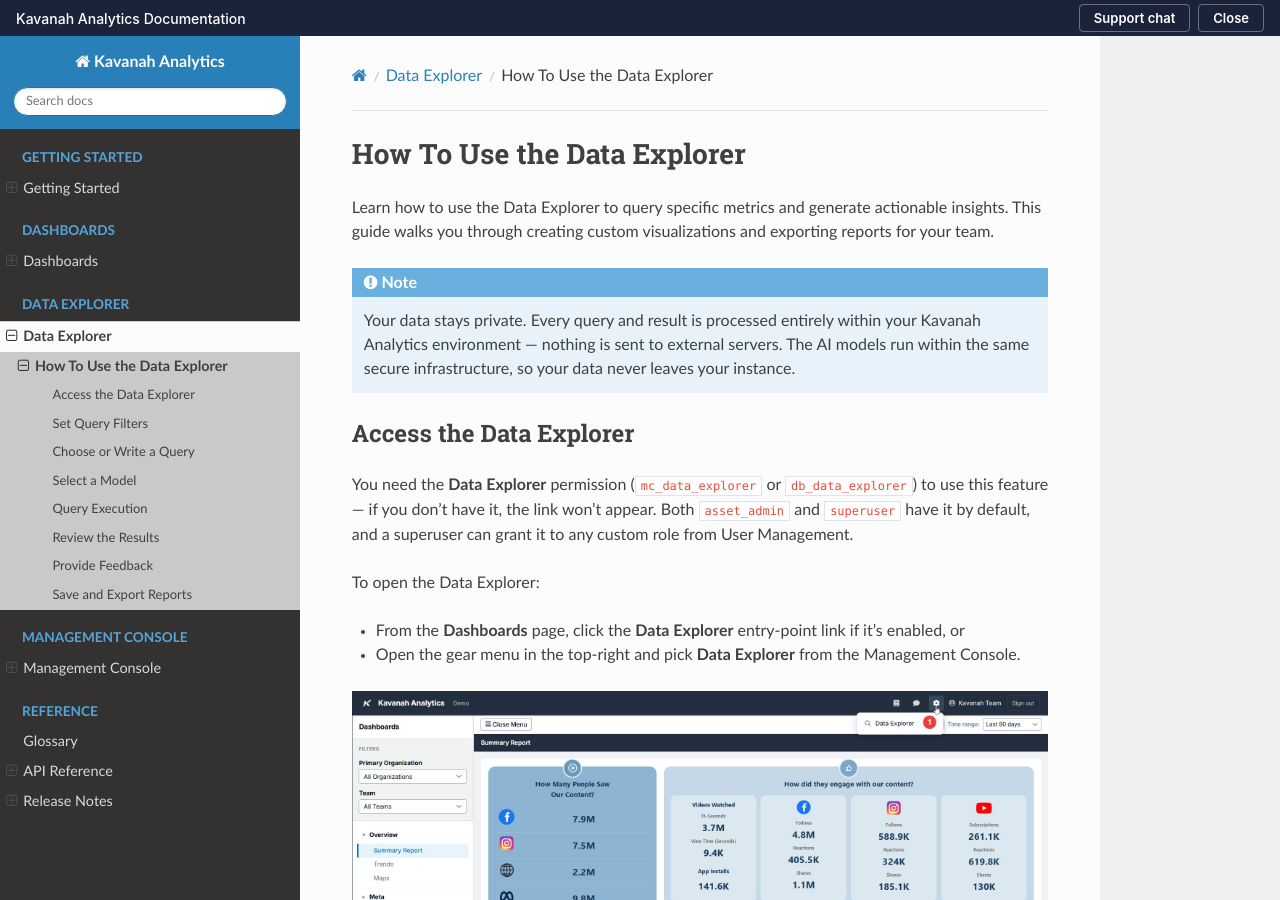
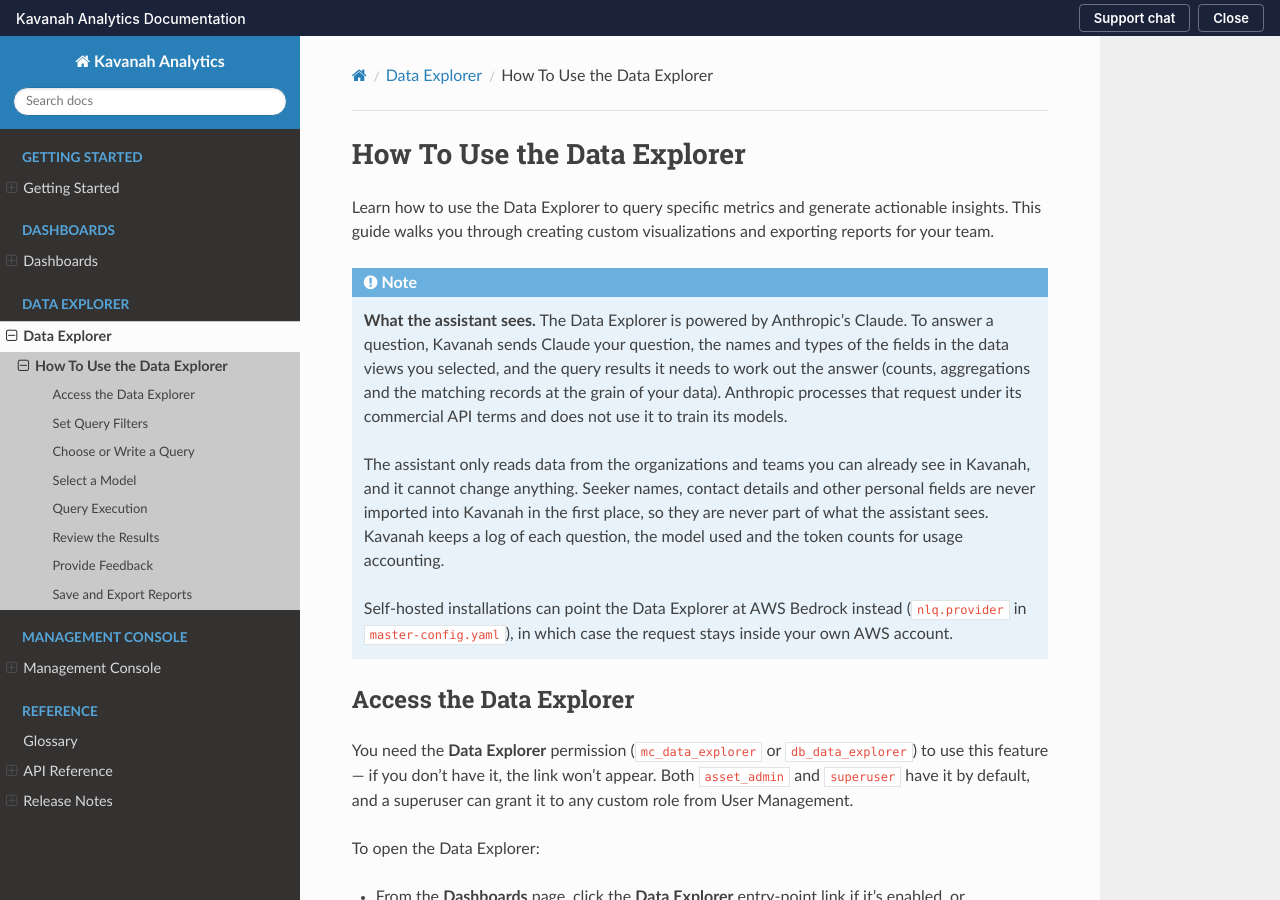
Before and after one commit to Kavanah/kavanah-analytics, a Sphinx documentation site: the page built from docs/documentation/guide-data-explorer/overview.rst, in a window 1280 px wide and 900 px high. Built offline with Sphinx 7.4.7 and the Read the Docs theme 3.1.0, drawn with Linux system fonts in a browser that asks for light colours.

Commit message:
Kavanah Analytics v0.57.2 for the King and the Kingdom
Documentation: the Data Explorer guide now describes what the assistant sends to the model provider.

Source: 29ee5905ca38c4876d52483821a9b48680a372ef

```diff
--- a/docs/documentation/guide-data-explorer/overview.rst
+++ b/docs/documentation/guide-data-explorer/overview.rst
@@ -10,10 +10,24 @@ visualizations and exporting reports for your team.
 
 .. note::
 
-   Your data stays private. Every query and result is processed entirely
-   within your Kavanah Analytics environment — nothing is sent to external
-   servers. The AI models run within the same secure infrastructure, so your
-   data never leaves your instance.
+   **What the assistant sees.** The Data Explorer is powered by Anthropic's
+   Claude. To answer a question, Kavanah sends Claude your question, the
+   names and types of the fields in the data views you selected, and the
+   query results it needs to work out the answer (counts, aggregations and
+   the matching records at the grain of your data). Anthropic processes
+   that request under its commercial API terms and does not use it to train
+   its models.
+
+   The assistant only reads data from the organizations and teams you can
+   already see in Kavanah, and it cannot change anything. Seeker names,
+   contact details and other personal fields are never imported into
+   Kavanah in the first place, so they are never part of what the assistant
+   sees. Kavanah keeps a log of each question, the model used and the token
+   counts for usage accounting.
+
+   Self-hosted installations can point the Data Explorer at AWS Bedrock
+   instead (``nlq.provider`` in ``master-config.yaml``), in which case the
+   request stays inside your own AWS account.
 
 Access the Data Explorer
 ------------------------
```
